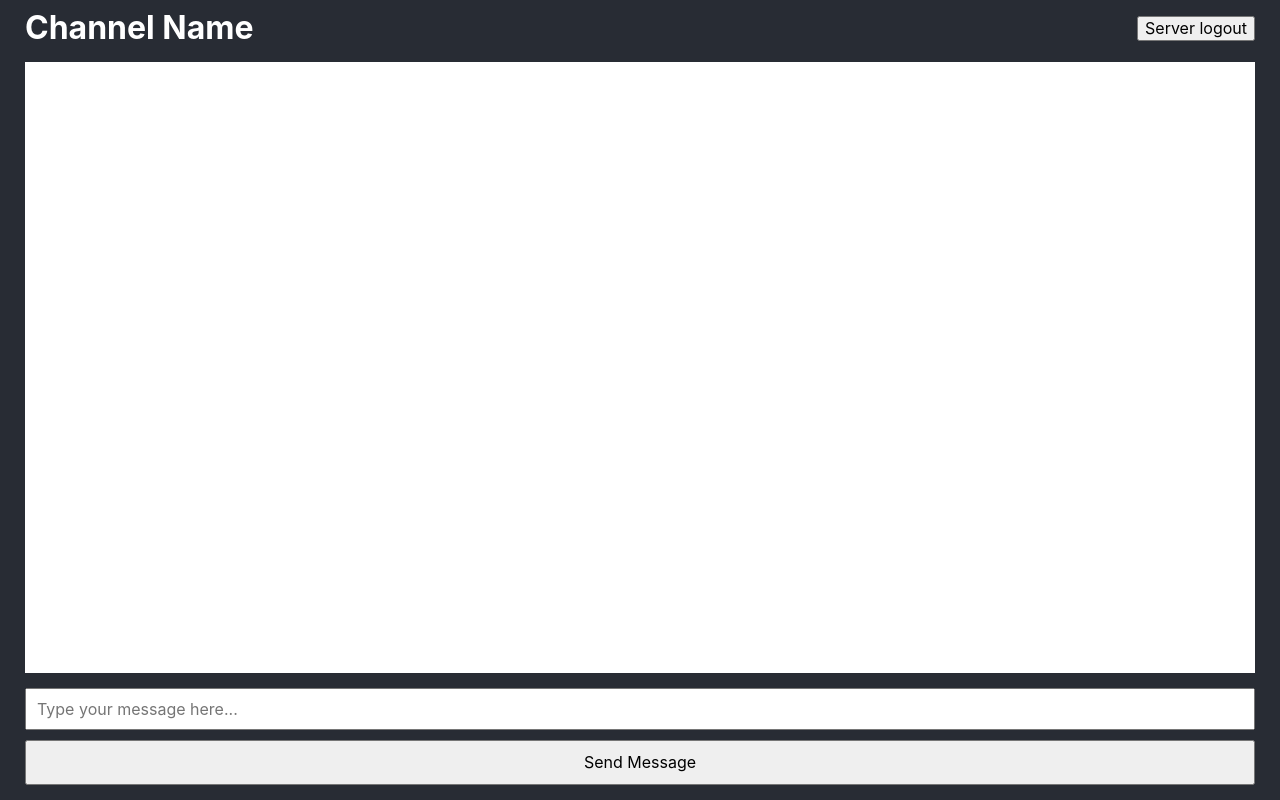
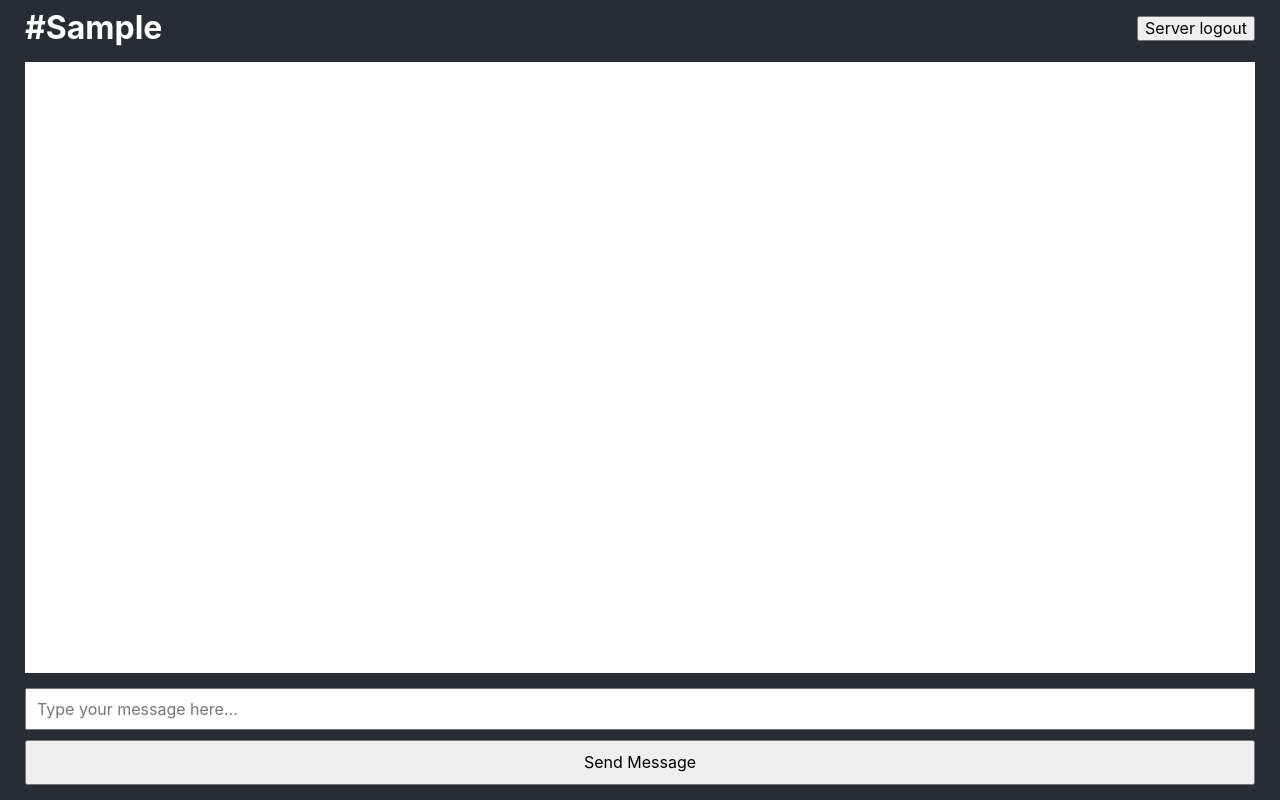
Before and after one commit to mrcodedev/jIRC-Chat, a React (Create React App) app: page / in a window 1280 px wide. Both pictures are taken after typing "Sample", "Sample" into the empty fields and a click on the button "Submit". Built offline with nearby package versions, Linux system fonts and the light colour scheme; no server answers.

Commit message:
chore: added info to chat

```diff
--- a/src/module/Chat/Chat.js
+++ b/src/module/Chat/Chat.js
@@ -4,6 +4,7 @@ import UseWebSocket from "../UseWebSocket/UseWebSocket"
 import "./Chat.scss"
 
 function Chat(props) {
+  console.log(props)
   const [message, setMessage] = useState("")
 
   const { socket } = UseWebSocket({
@@ -28,7 +29,7 @@ function Chat(props) {
   const messageBox = document.querySelector("#message-box")
 
   const showMessage = (message) => {
-    messages.textContent += `Nick: ${message}\n`
+    messages.textContent += `${props.dataConnection.data.nickName}: ${message}\n`
     messages.scrollTop = messages.scrollHeight
     messageBox.value = ""
   }
@@ -36,7 +37,7 @@ function Chat(props) {
   return (
     <div className="container__chat">
       <div className="chat__header">
-        <h1> Channel Name </h1>
+        <h1>#{props.dataConnection.data.channelName}</h1>
         <button onClick={() => handleSubmitClose()}>Server logout</button>
       </div>
       <div className="chat__messages">
--- a/src/module/LoginChat/LoginChat.js
+++ b/src/module/LoginChat/LoginChat.js
@@ -31,6 +31,16 @@ function LoginChat(props) {
   return (
     <div className="container__login-chat">
       <div className="login-chat__input-field">
+        <label>Channel</label>
+        <input
+          id="channel"
+          onChange={(e) => setChannel(e.target.value.replace(/ /g, ""))}
+          type="text"
+          placeholder="Name of channel..."
+          required
+        />
+      </div>
+      <div className="login-chat__input-field">
         <label>Nickname</label>
         <input
           id="nick"
@@ -40,16 +50,6 @@ function LoginChat(props) {
           required
         />
       </div>
-      <div className="login-chat__input-field">
-        <label>Channel</label>
-        <input
-          id="channel"
-          onChange={(e) => setChannel(e.target.value.replace(/ /g, ""))}
-          type="text"
-          placeholder="Name of channel..."
-          required
-        />
-      </div>
       <button onClick={(event) => handleSubmit(event)}>Submit</button>
     </div>
   )
--- a/src/module/app/App.js
+++ b/src/module/app/App.js
@@ -8,6 +8,7 @@ import "./App.scss"
 const App = () => {
   const [status, setStatus] = useState(false)
   const [spinner, setSpinner] = useState(false)
+  const [dataConnection, setDataConnection] = useState({})
 
   useEffect(() => {
     if (status) {
@@ -17,10 +18,12 @@ const App = () => {
 
   const userInfoConnect = (event) => {
     setSpinner(true)
+    setDataConnection(event)
     // TODO: Leave when end all
     setTimeout(() => {
       setStatus(true)
     }, 1000)
+    console.log(event)
   }
 
   const doCheckStatus = ({ connection }) => {
@@ -35,7 +38,10 @@ const App = () => {
         </div>
       )}
       {status && (
-        <Chat statusConnection={(event) => doCheckStatus(event)}></Chat>
+        <Chat
+          statusConnection={(event) => doCheckStatus(event)}
+          dataConnection={dataConnection}
+        ></Chat>
       )}{" "}
       {spinner && <Spinner />}
     </div>
```
